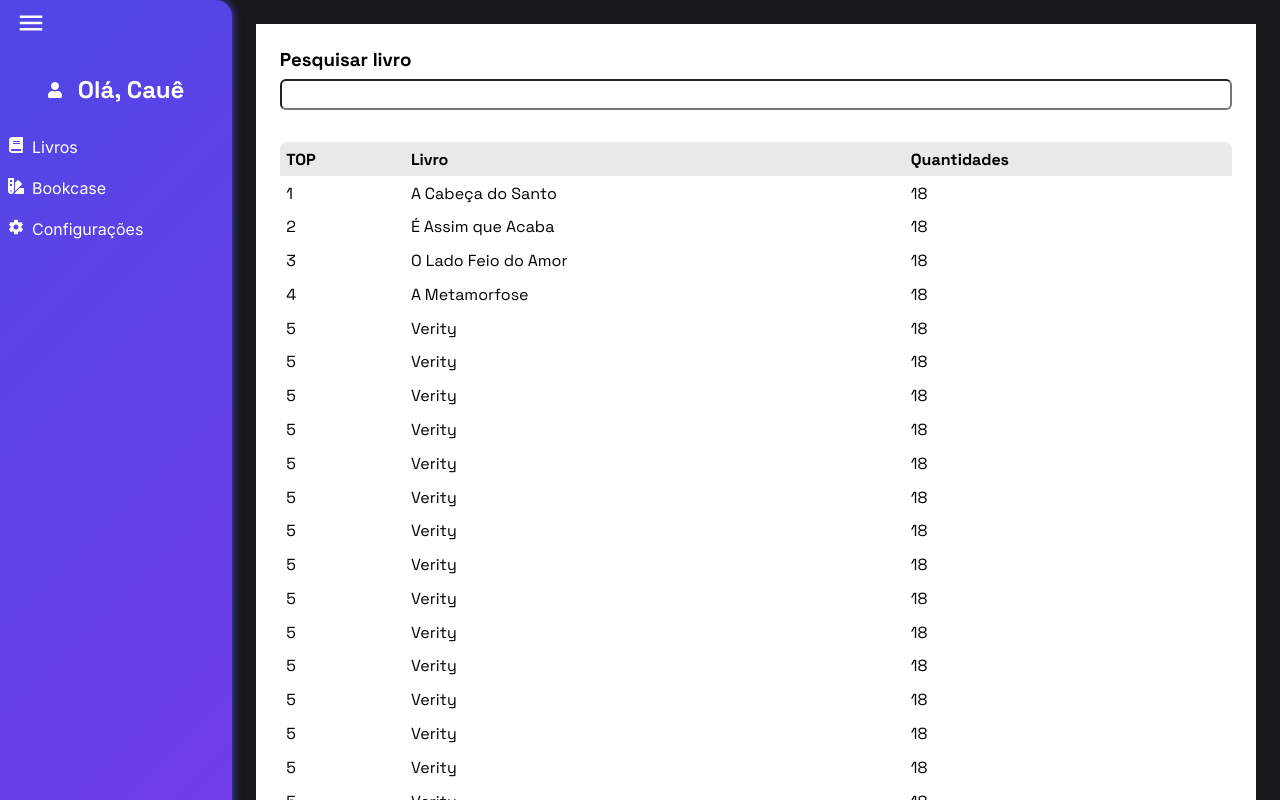
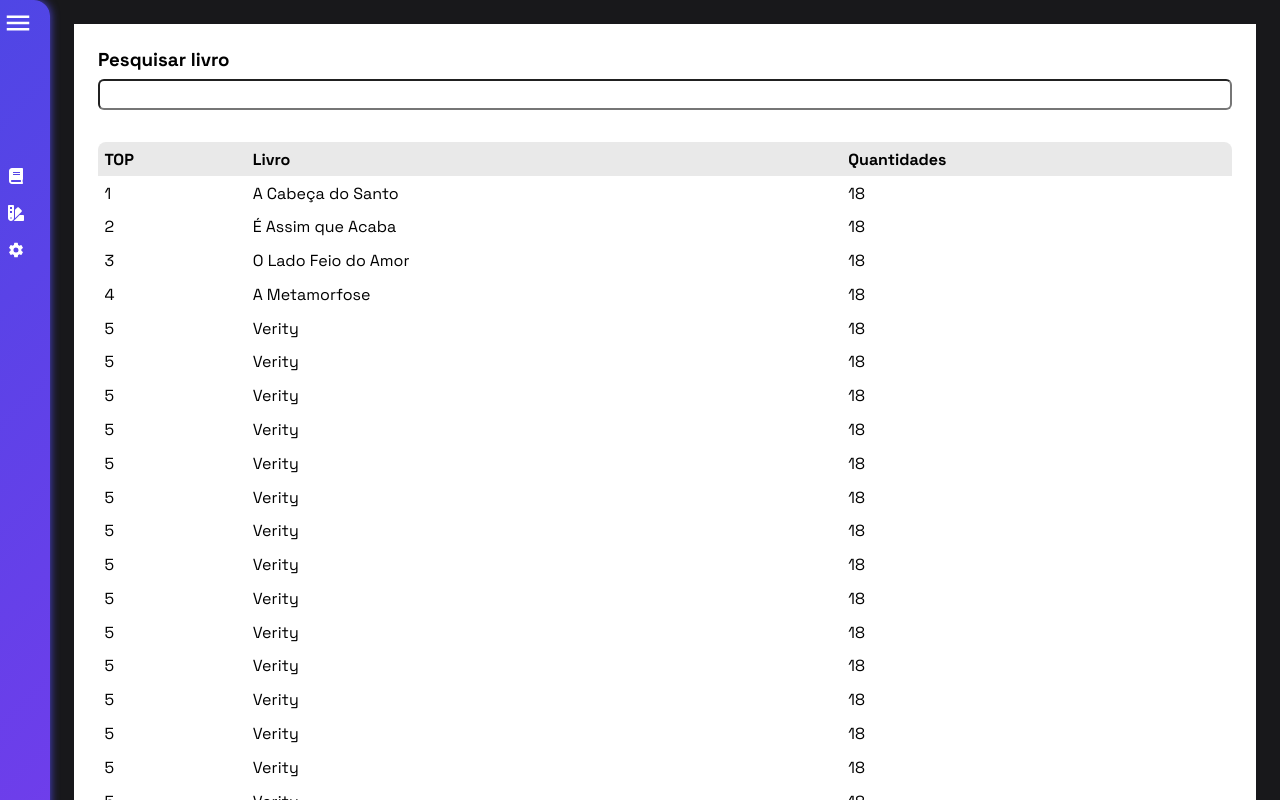
Before and after one commit to cauealb/biblioteca-front-simple, a React (Vite) app: page /dashboard/best-books in a window 1280 px wide. Shown: the top 800 px of the page. Built offline with nearby package versions, Linux system fonts and the light colour scheme.

Commit message:
diminuindo menu

```diff
--- a/src/pages/Dashboard/DashboardPages.tsx
+++ b/src/pages/Dashboard/DashboardPages.tsx
@@ -23,7 +23,7 @@ export default function DashboardPages() {
     return(
         <>
             <div className={styles.container}>
-                <aside className={styles.sidebar}>
+                <aside className={`${styles.sidebar} ${styles.sidebarCollapsed}`}>
                     <div className={styles.navSidebar}>
                         <div className={styles.menu}>
                             <MdMenu size={30} />
@@ -37,19 +37,19 @@ export default function DashboardPages() {
                             <Link to="/dashboard/best-books">
                                 <div>
                                     <FaBook />
-                                    Livros
+                                    <p>Livros</p>
                                 </div>
                             </Link>
                             <Link to="/dashboard/my-bookcase">
                                 <div>
                                     <FaSwatchbook />
-                                    Bookcase
+                                    <p>Meus livros</p>
                                 </div>
                             </Link>
                             <Link to="/dashboard/config">
                                 <div>
                                     <IoSettingsSharp />
-                                    Configurações
+                                    <p>Configurações</p>
                                 </div>
                             </Link>
                         </nav>
--- a/src/pages/Dashboard/style.module.css
+++ b/src/pages/Dashboard/style.module.css
@@ -15,6 +15,20 @@
     box-shadow: 0 0 10px #4f46e5;
     border-top-right-radius: 16px;
     border-bottom-right-radius: 16px;
+}
+
+.sidebarCollapsed {
+    width: 50px;
+
+    .contentuser {
+        visibility: hidden;
+    }
+
+    .options p {
+        display: none;
+    }
+
+
 }
 
 .contentuser {
@@ -78,6 +92,6 @@
 
 .menu {
     margin-top: 0.5rem;
-    margin-left: 1rem;
+    margin-left: 0.2rem;
     cursor: pointer;
 }
```
